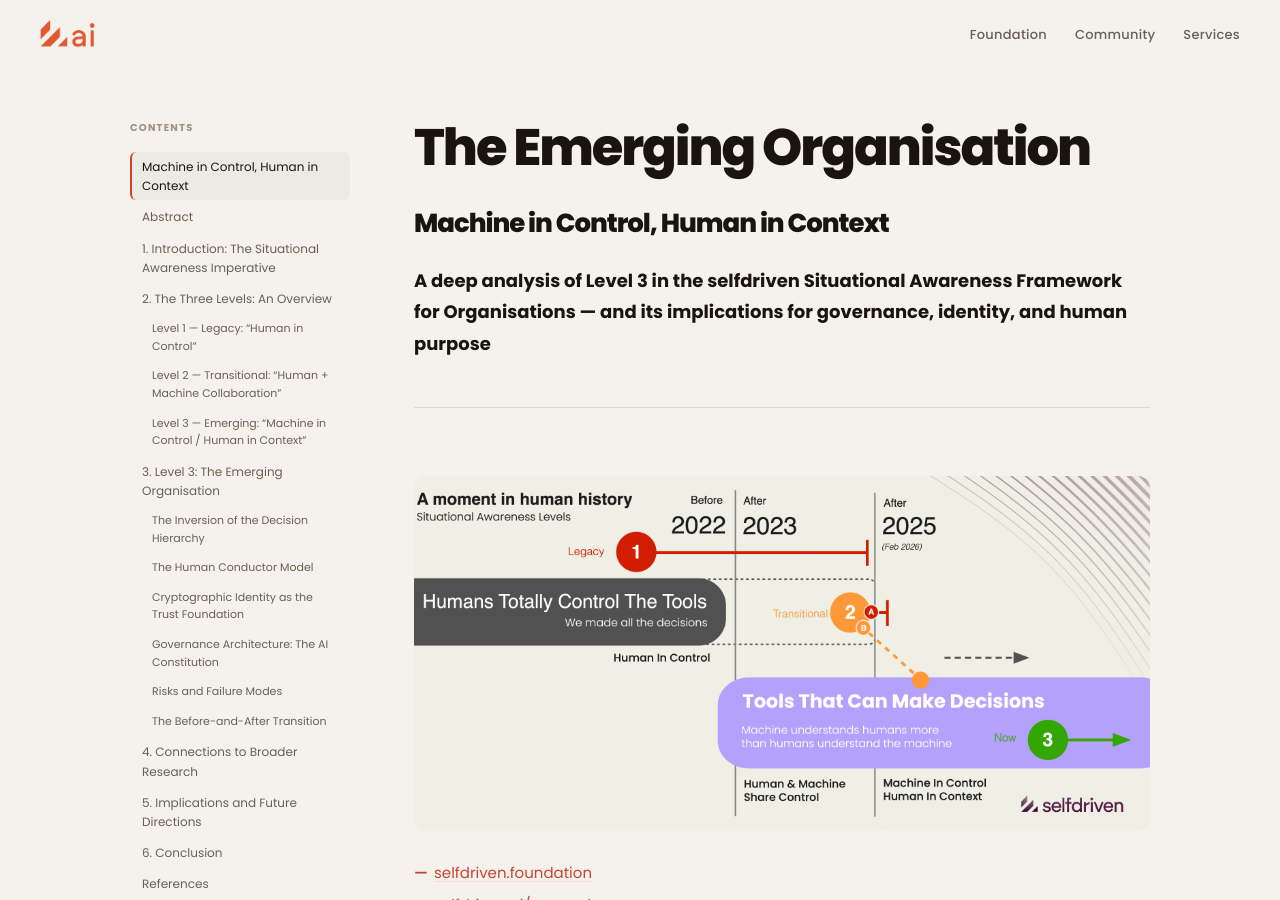
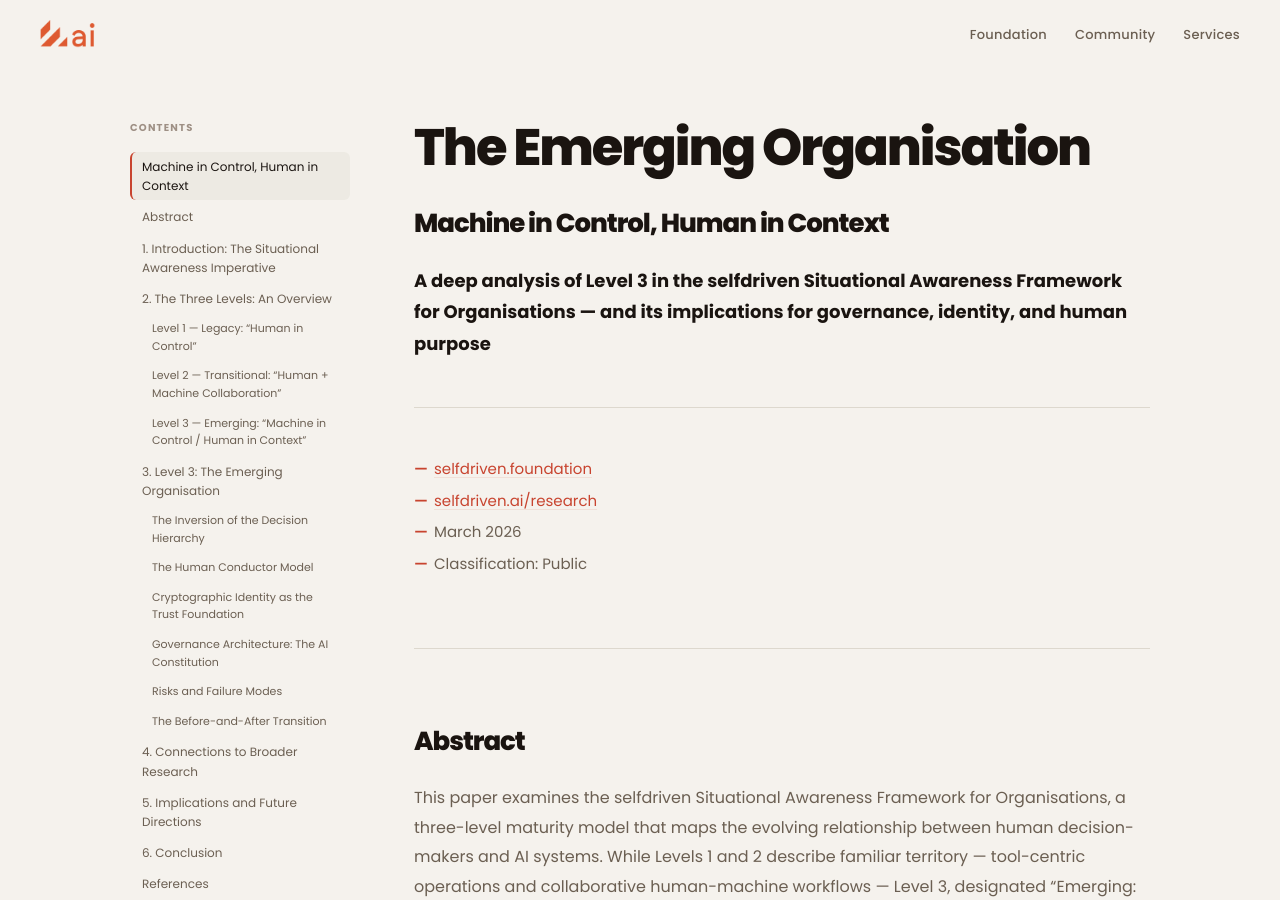
Before and after one commit to selfdriven-foundation/selfdriven-ai, a Jekyll site: the page built from docs/pages/framework-situational-awareness-organisations-deep-analysis.md, in a window 1280 px wide and 900 px high. Built offline with Jekyll 4.4.1, drawn with Linux system fonts in a browser that asks for light colours.

Commit message:
Update framework-situational-awareness-organisations-deep-analysis.md

```diff
--- a/docs/pages/framework-situational-awareness-organisations-deep-analysis.md
+++ b/docs/pages/framework-situational-awareness-organisations-deep-analysis.md
@@ -8,8 +8,6 @@
 ## Machine in Control, Human in Context
 
 **A deep analysis of Level 3 in the selfdriven Situational Awareness Framework for Organisations — and its implications for governance, identity, and human purpose**
-
-<img src="/assets/img/selfdriven-ai-before-after-situational-awareness-level.png" style="margin-top:20px; border-radius: 12px; width:100%; max-width: 800px;">
 
 - [selfdriven.foundation](https://selfdriven.foundation)
 - [selfdriven.ai/research](https://selfdriven.au/research)
@@ -28,7 +26,7 @@
 
 The accompanying "before and after" diagram published at selfdriven.ai visualises this progression as a shift in the locus of control: from humans issuing instructions to tools, through humans co-deciding with machines, to humans defining context, values, and purpose while machines handle execution, adaptation, and optimisation at scale. This paper provides an overview of all three levels before dedicating its core analysis to Level 3 — the Emerging state — where the most profound organisational, ethical, and technical questions arise.
 
-
+<img src="/assets/img/selfdriven-ai-before-after-situational-awareness-level.png" style="margin-top:20px; border-radius: 12px; width:100%; max-width: 800px;">
 
 ## 2. The Three Levels: An Overview
 
```
